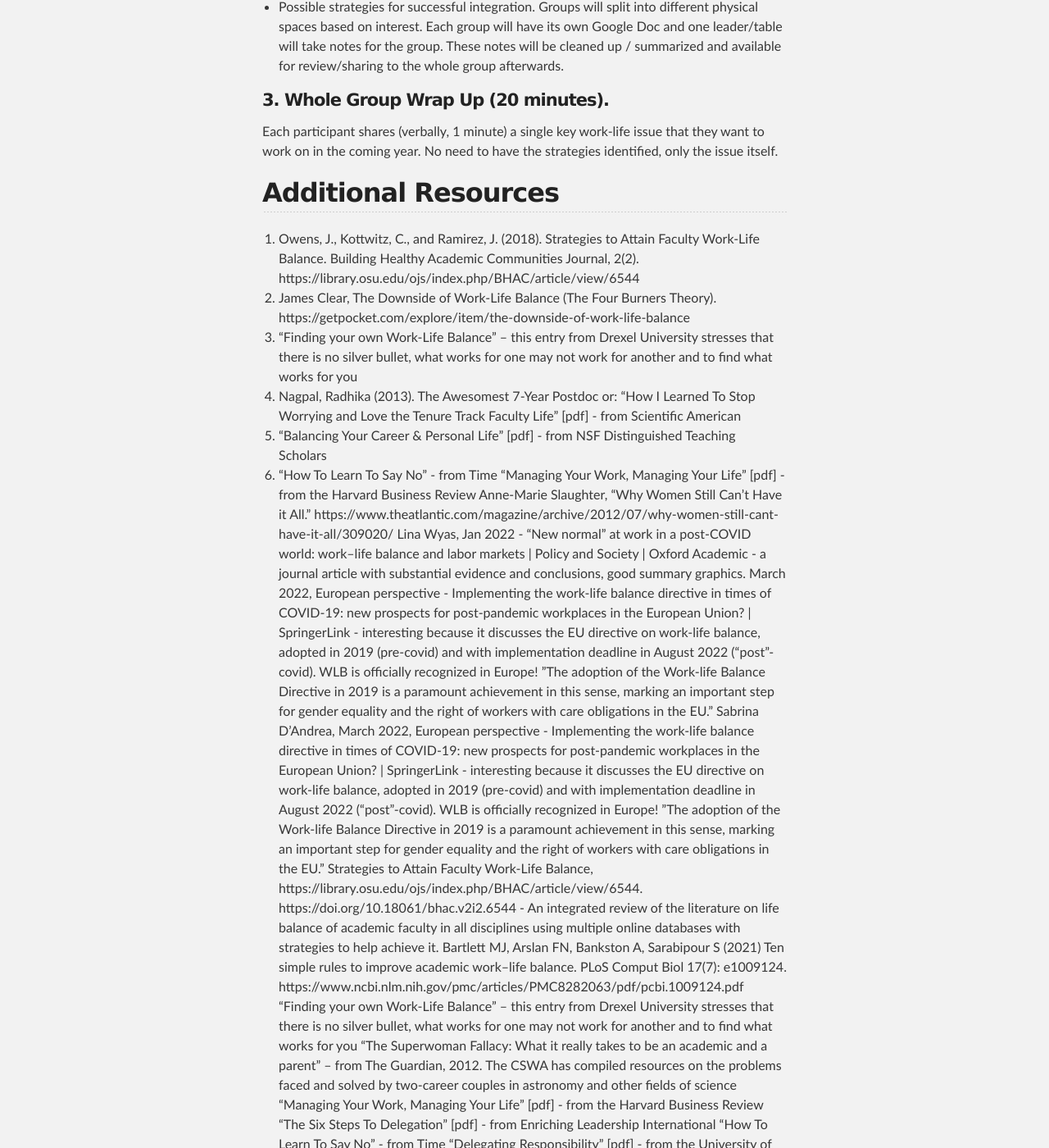
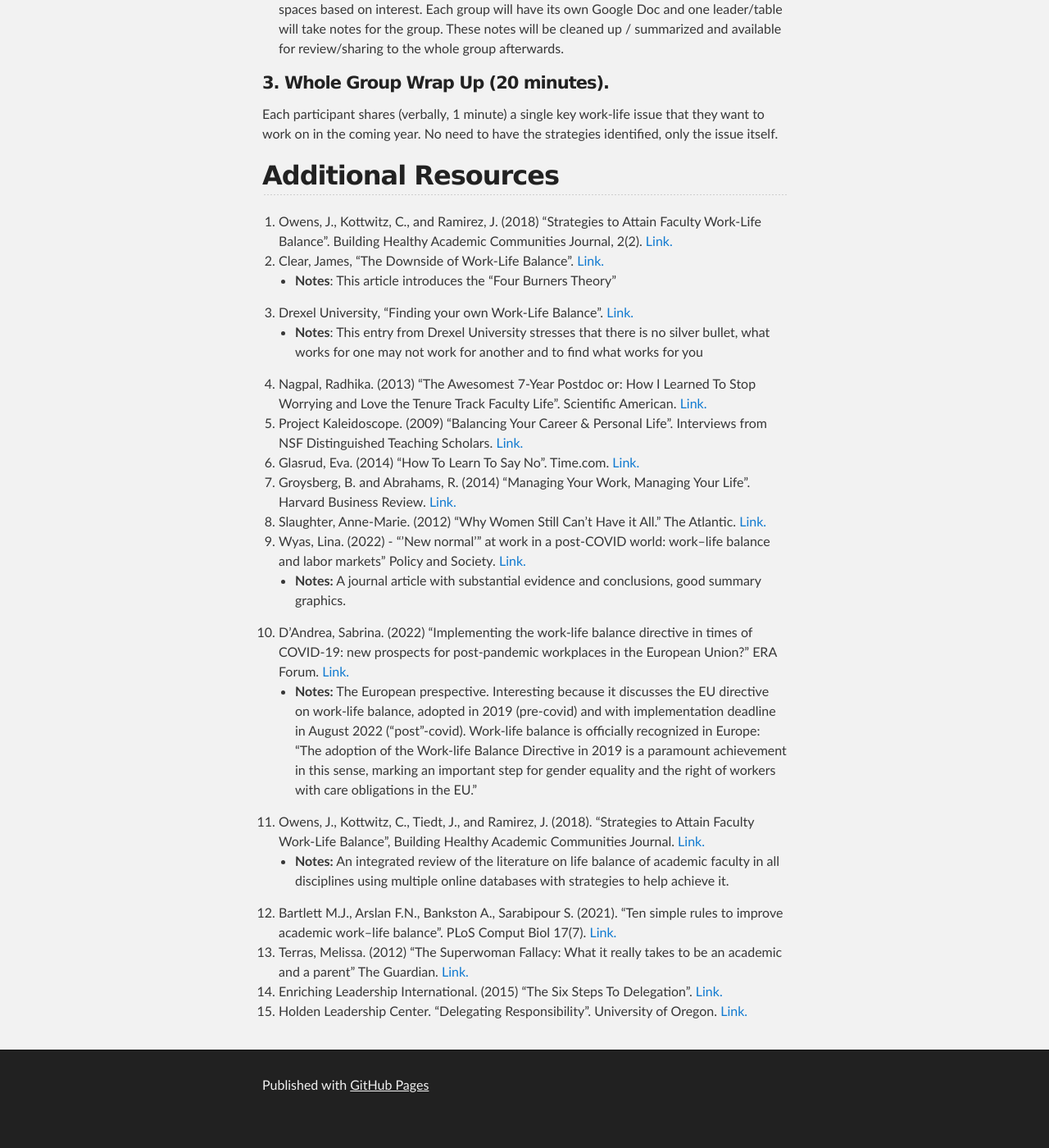
Before and after one commit to TRELIStoolkit/TRELIStoolkit.github.io, a Jekyll site: the page built from session4.md, in a window 1280 px wide and 1400 px high, scrolled down 2373 px. Shown: the whole window at 82% size. Built offline with Jekyll 4.4.1, drawn with Linux system fonts in a browser that asks for light colours; our own code applies the rules of GitHub Pages for plain Markdown files; after the commit the page ends 3743 px from its top, so only the background shows below that; some of the changed text lies outside the part shown.

Commit message:
Cleaned up resources links

```diff
--- a/session4.md
+++ b/session4.md
@@ -41,7 +37,7 @@ __Questions__: Negative and difficult work environments can have deleterious eff
 
 This brief exercise will model what it means to question a thought or belief. Diana reviews one statement whose “veracity” and emotional effects we will discuss. We will introduce the notion of considering the statement’s “turnaround” or reversal (ala Byron Katie), and discuss how thoughts and expectations affect our emotions.
 
-*"My sister is planning a big gathering for when my parents have their 40th wedding anniversary but it’s scheduled for the 2nd week of the semester and I can’t cancel classes to travel and attend."
+*"My sister is planning a big gathering for when my parents have their 40th wedding anniversary but it’s scheduled for the 2nd week of the semester and I can’t cancel classes to travel and attend."*
 
 #### 2. Small group discussions on 1) kincare; 2) work productivity; 3) personal well-being/self-care. (45 minutes, 4-5 people per table, switch tables at 20 minutes.)
 
@@ -56,25 +52,23 @@ Each participant shares (verbally, 1 minute) a single key work-life issue that t
 
 ## Additional Resources
 
-1. Owens, J., Kottwitz, C., and Ramirez, J. (2018). Strategies to Attain Faculty Work-Life Balance. Building Healthy Academic Communities Journal, 2(2). https://library.osu.edu/ojs/index.php/BHAC/article/view/6544
-2. James Clear, The Downside of Work-Life Balance (The Four Burners Theory). https://getpocket.com/explore/item/the-downside-of-work-life-balance
-3. “Finding your own Work-Life Balance” – this entry from Drexel University stresses that there is no silver bullet, what works for one may not work for another and to find what works for you
-4. Nagpal, Radhika (2013).  The Awesomest 7-Year Postdoc or: "How I Learned To Stop Worrying and Love the Tenure Track Faculty Life" [pdf] - from Scientific American
-5. "Balancing Your Career & Personal Life" [pdf] - from NSF Distinguished Teaching Scholars
-6. "How To Learn To Say No" - from Time
-"Managing Your Work, Managing Your Life" [pdf] - from the Harvard Business Review
-Anne-Marie Slaughter, “Why Women Still Can’t Have it All.” https://www.theatlantic.com/magazine/archive/2012/07/why-women-still-cant-have-it-all/309020/
-Lina Wyas, Jan 2022 - “New normal” at work in a post-COVID world: work–life balance and labor markets | Policy and Society | Oxford Academic - a journal article with substantial evidence and conclusions, good summary graphics.
-March 2022, European perspective - Implementing the work-life balance directive in times of COVID-19: new prospects for post-pandemic workplaces in the European Union? | SpringerLink - interesting because it discusses the EU directive on work-life balance, adopted in 2019 (pre-covid) and with implementation deadline in August 2022 (“post”-covid). WLB is officially recognized in Europe!  ”The adoption of the Work-life Balance Directive in 2019 is a paramount achievement in this sense, marking an important step for gender equality and the right of workers with care obligations in the EU.”
-Sabrina D’Andrea, March 2022, European perspective - Implementing the work-life balance directive in times of COVID-19: new prospects for post-pandemic workplaces in the European Union? | SpringerLink - interesting because it discusses the EU directive on work-life balance, adopted in 2019 (pre-covid) and with implementation deadline in August 2022 (“post”-covid). WLB is officially recognized in Europe!  ”The adoption of the Work-life Balance Directive in 2019 is a paramount achievement in this sense, marking an important step for gender equality and the right of workers with care obligations in the EU.”
-Strategies to Attain Faculty Work-Life Balance, https://library.osu.edu/ojs/index.php/BHAC/article/view/6544. https://doi.org/10.18061/bhac.v2i2.6544 -  An integrated review of the literature on life balance of academic faculty in all disciplines using multiple online databases with strategies to help achieve it.
-Bartlett MJ, Arslan FN, Bankston A, Sarabipour S (2021) Ten simple rules to improve academic work–life balance. PLoS Comput Biol 17(7): e1009124. https://www.ncbi.nlm.nih.gov/pmc/articles/PMC8282063/pdf/pcbi.1009124.pdf
-“Finding your own Work-Life Balance” – this entry from Drexel University stresses that there is no silver bullet, what works for one may not work for another and to find what works for you
-“The Superwoman Fallacy: What it really takes to be an academic and a parent” – from The Guardian, 2012.
-The CSWA has compiled resources on the problems faced and solved by two-career couples in astronomy and other fields of science
-"Managing Your Work, Managing Your Life" [pdf] - from the Harvard Business Review
-"The Six Steps To Delegation" [pdf] - from Enriching Leadership International
-"How To Learn To Say No" - from Time
-"Delegating Responsibility" [pdf] - from the University of Oregon
-"Balancing Your Career & Personal Life" [pdf] - from NSF Distinguished Teaching Scholars
-"How I Learned To Stop Worrying and Love the Tenure Track Faculty Life" [pdf] - from Scientific American
+1. Owens, J., Kottwitz, C., and Ramirez, J. (2018) "Strategies to Attain Faculty Work-Life Balance". Building Healthy Academic Communities Journal, 2(2). [Link.](https://library.osu.edu/ojs/index.php/BHAC/article/view/6544)
+2. Clear, James, "The Downside of Work-Life Balance". [Link.](https://getpocket.com/explore/item/the-downside-of-work-life-balance)
+    * __Notes__: This article introduces the "Four Burners Theory"
+4. Drexel University, “Finding your own Work-Life Balance”. [Link.](https://drexel.edu/facultyadvancement/work-life-fit/finding-your-own-work-life-balance/)
+    * __Notes__: This entry from Drexel University stresses that there is no silver bullet, what works for one may not work for another and to find what works for you
+6. Nagpal, Radhika. (2013) "The Awesomest 7-Year Postdoc or: How I Learned To Stop Worrying and Love the Tenure Track Faculty Life". Scientific American. [Link.](https://ucgis.memberclicks.net/assets/docs/TRELIS/_How%20I%20Learned%20to%20Stop%20Worrying%20and%20Love%20the%20Tenure-Track%20Faculty%20Li.pdf)
+7. Project Kaleidoscope. (2009) "Balancing Your Career & Personal Life". Interviews from NSF Distinguished Teaching Scholars. [Link.](https://www.swarthmore.edu/sites/default/files/assets/documents/faculty-diversity-excellence/BalancingCareer.pdf)
+8. Glasrud, Eva. (2014) "How To Learn To Say No". Time.com. [Link.](https://time.com/3404760/how-to-learn-to-say-no/)
+9. Groysberg, B. and Abrahams, R. (2014) "Managing Your Work, Managing Your Life". Harvard Business Review. [Link.](https://www.swarthmore.edu/sites/default/files/assets/documents/faculty-diversity-excellence/Manage%20Your%20Work%2C%20Manage%20Your%20Life%20-%20HBR.pdf)
+10. Slaughter, Anne-Marie. (2012) “Why Women Still Can’t Have it All.” The Atlantic. [Link.](https://www.theatlantic.com/magazine/archive/2012/07/why-women-still-cant-have-it-all/309020/)
+11. Wyas, Lina. (2022) - “'New normal'” at work in a post-COVID world: work–life balance and labor markets" Policy and Society. [Link.](https://academic.oup.com/policyandsociety/article/41/1/155/6512154)
+    * __Notes:__ A journal article with substantial evidence and conclusions, good summary graphics.
+12. D'Andrea, Sabrina. (2022) "Implementing the work-life balance directive in times of COVID-19: new prospects for post-pandemic workplaces in the European Union?" ERA Forum. [Link.](https://link.springer.com/article/10.1007/s12027-022-00703-y)
+    * __Notes:__ The European prespective. Interesting because it discusses the EU directive on work-life balance, adopted in 2019 (pre-covid) and with implementation deadline in August 2022 (“post”-covid). Work-life balance is officially recognized in Europe: "The adoption of the Work-life Balance Directive in 2019 is a paramount achievement in this sense, marking an important step for gender equality and the right of workers with care obligations in the EU.”
+13. Owens, J., Kottwitz, C., Tiedt, J., and Ramirez, J. (2018). "Strategies to Attain Faculty Work-Life Balance", Building Healthy Academic Communities Journal. [Link.](https://library.osu.edu/ojs/index.php/BHAC/article/view/6544)
+    * __Notes:__ An integrated review of the literature on life balance of academic faculty in all disciplines using multiple online databases with strategies to help achieve it.
+14. Bartlett M.J., Arslan F.N., Bankston A., Sarabipour S. (2021). "Ten simple rules to improve academic work–life balance". PLoS Comput Biol 17(7). [Link.](https://www.ncbi.nlm.nih.gov/pmc/articles/PMC8282063/pdf/pcbi.1009124.pdf)
+15. Terras, Melissa. (2012) “The Superwoman Fallacy: What it really takes to be an academic and a parent” The Guardian. [Link.](https://www.theguardian.com/higher-education-network/blog/2012/aug/17/academic-careers-work-life-balance)
+16. Enriching Leadership International. (2015) "The Six Steps To Delegation". [Link.](https://www.swarthmore.edu/sites/default/files/assets/documents/faculty-diversity-excellence/SixStepstoDelegation.pdf)
+17. Holden Leadership Center. "Delegating Responsibility". University of Oregon. [Link.](https://www.swarthmore.edu/sites/default/files/assets/documents/faculty-diversity-excellence/delegating_responsibility.pdf)
```
Also changed, not shown: other parts of session4.md (+5 -9 lines).
